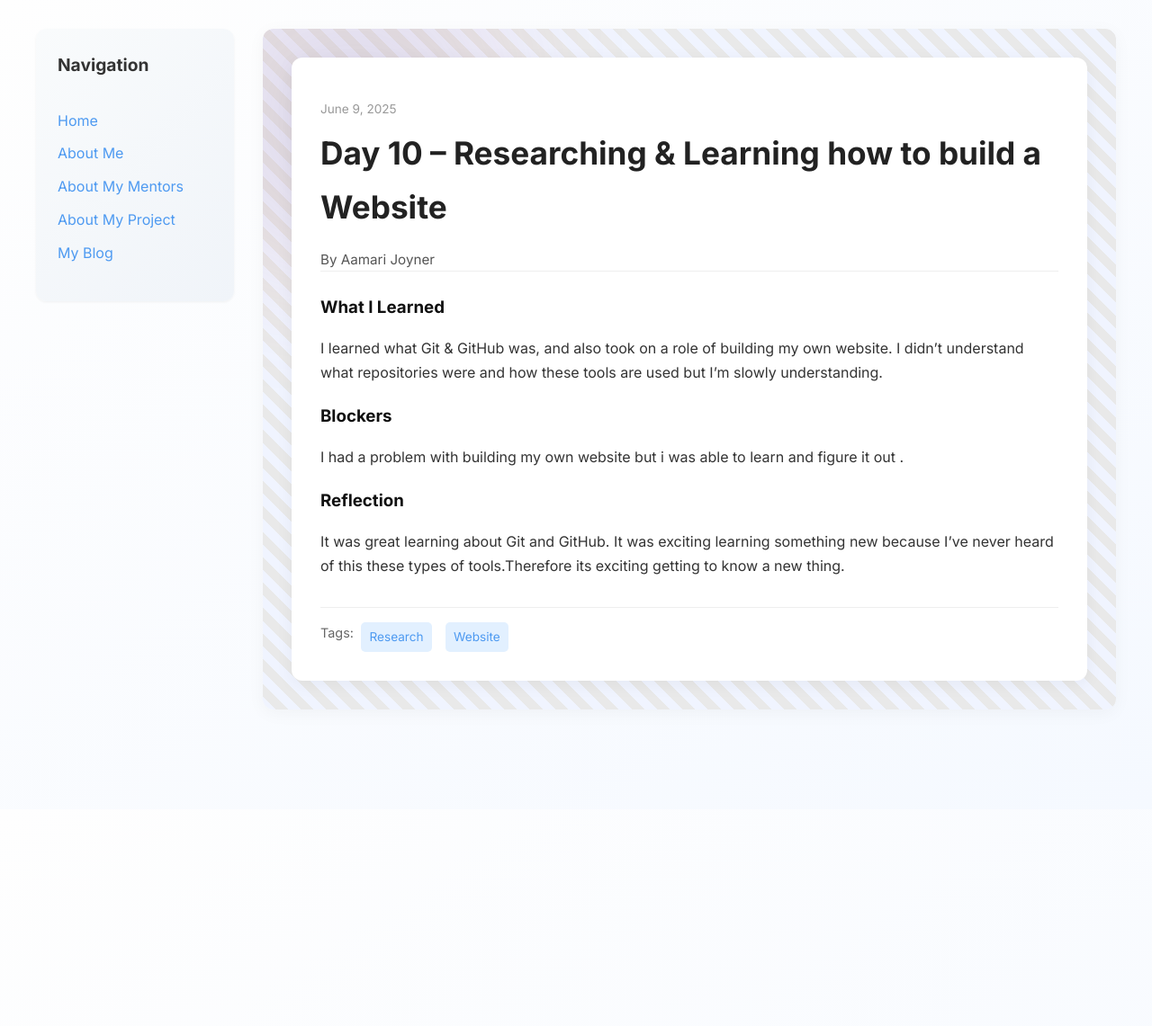
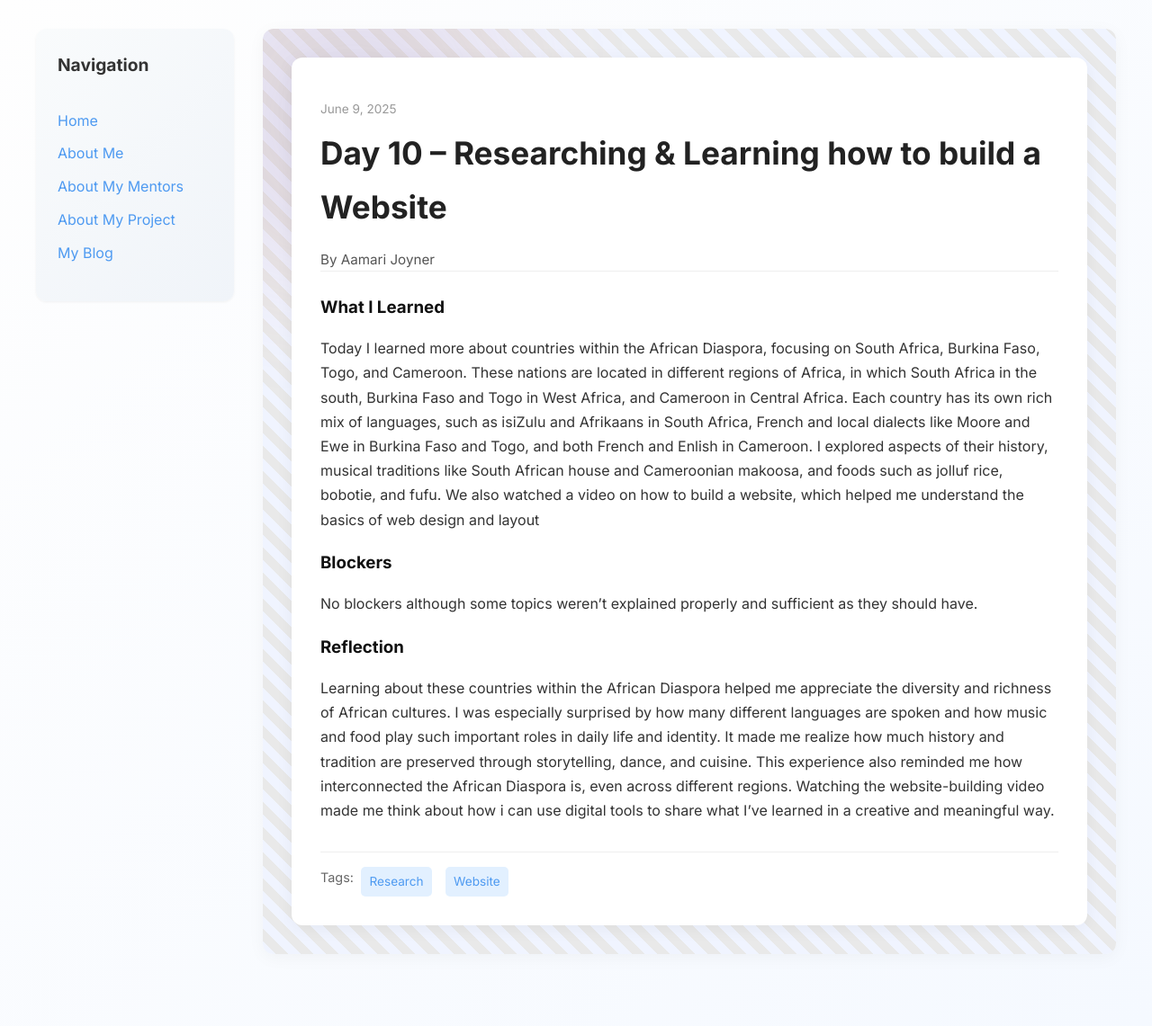
Before and after one commit to AamariJoyner/AamariJoyner.github.io, a Jekyll site: the page built from _posts/2025-06-09-day-10.md, in a window 1280 px wide. Shown: the whole page at 90% size. Built offline with Jekyll 4.4.1, drawn with Linux system fonts in a browser that asks for light colours; before the commit the page ends 900 px from its top, so only the background shows below that.

Commit message:
Update 2025-06-09-day-10.md

```diff
--- a/_posts/2025-06-09-day-10.md
+++ b/_posts/2025-06-09-day-10.md
@@ -7,11 +7,11 @@ permalink: /day10.html
 tags: ["Research","Website"]
 
 what_i_learned: |
-  I learned what Git & GitHub was, and also took on a role of building my own website. I didn't understand what repositories were and how these tools are used but I'm slowly understanding.
+  Today I learned more about countries within the African Diaspora, focusing on South Africa, Burkina Faso, Togo, and Cameroon. These nations are located in different regions of Africa, in which South Africa in the south, Burkina Faso and Togo in West Africa, and Cameroon in Central Africa. Each country has its own rich mix of languages, such as isiZulu and Afrikaans in South Africa, French and local dialects like Moore and Ewe in Burkina Faso and Togo, and both French and Enlish in Cameroon. I explored aspects of their history, musical traditions like South African house and Cameroonian makoosa, and foods such as jolluf rice, bobotie, and fufu. We also watched a video on how to build a website, which helped me understand the basics of web design and layout
 
 blockers: |
-    I had a problem with building my own website but i was able to learn and figure it out .
+    No blockers although some topics weren't explained properly and sufficient as they should have.
 
 reflection: |
-  It was great learning about Git and GitHub. It was exciting learning something new because I've never heard of this these types of tools.Therefore its exciting getting to know a new thing.
+   Learning about these countries within the African Diaspora helped me appreciate the diversity and richness of African cultures. I was especially surprised by how many different languages are spoken and how music and food play such important roles in daily life and identity. It made me realize how much history and tradition are preserved through storytelling, dance, and cuisine. This experience also reminded me how interconnected the African Diaspora is, even across different regions. Watching the website-building video made me think about how i can use digital tools to share what I've learned in a creative and meaningful way.
 ---
```
